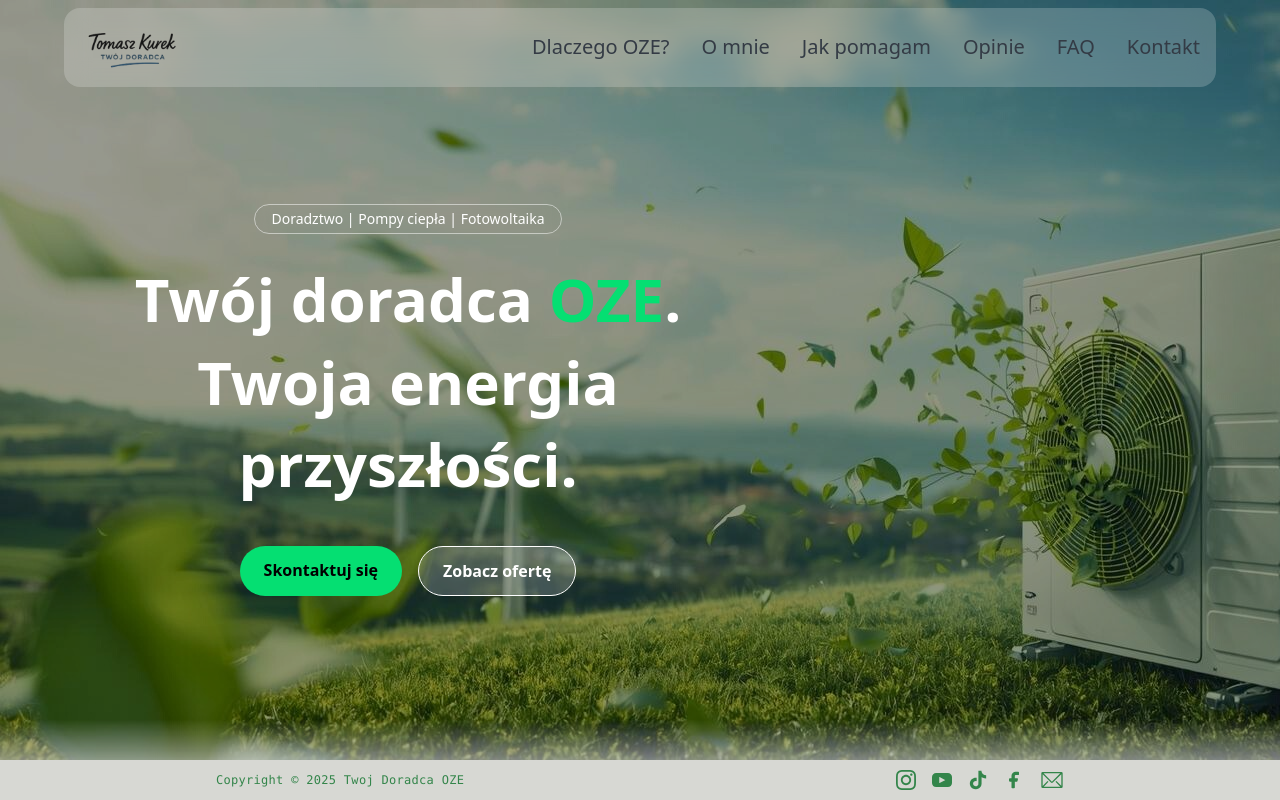
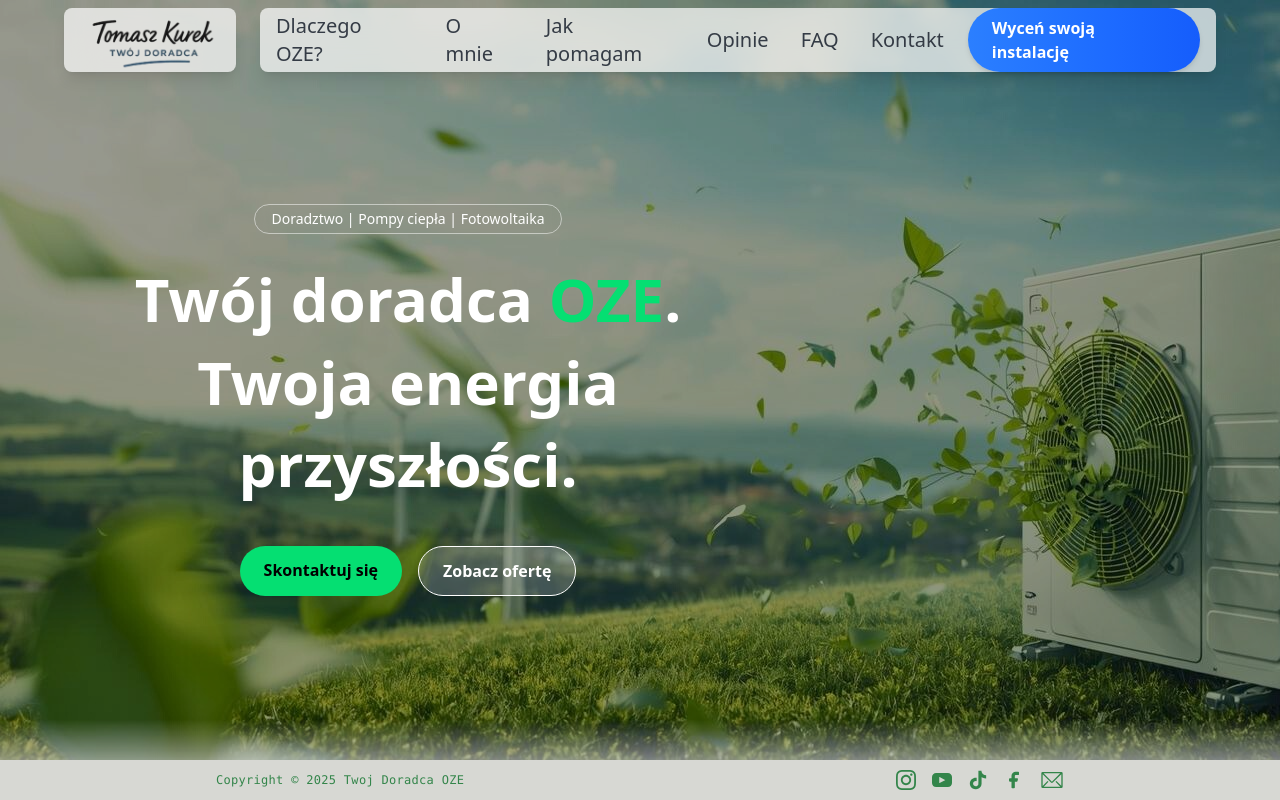
Before and after one commit to Giszta/twoj-doradca, a Next.js app: page / in a window 1280 px wide. Shown: the top 800 px of the page. Built offline with nearby package versions, Linux system fonts and the light colour scheme.

Commit message:
navbar design rework

```diff
--- a/next.config.ts
+++ b/next.config.ts
@@ -1,10 +1,11 @@
 /** @type {import('next').NextConfig} */
 
-import svgr from "@svgr/webpack";
+
+import type { Configuration } from "webpack";
 
 const nextConfig = {
-	webpack(config) {
-		config.module.rules.push({
+	webpack(config: Configuration) {
+		config.module?.rules?.push({
 			test: /\.svg$/,
 			use: ["@svgr/webpack"],
 		});
--- a/src/app/components/HelpSection.tsx
+++ b/src/app/components/HelpSection.tsx
@@ -30,7 +30,7 @@ const steps = [
   },
 ];
 
-const HowIHelp: FC = () => {
+const HelpSection: FC = () => {
   return (
     <section id="help"
     className="py-20 bg-stone-100">
@@ -64,4 +64,4 @@ const HowIHelp: FC = () => {
   );
 };
 
-export default HowIHelp;
+export default HelpSection;
--- a/src/app/components/Navbar.tsx
+++ b/src/app/components/Navbar.tsx
@@ -5,7 +5,6 @@ import NavbarItem from "./NavbarItem";
 import { Bars3Icon, XMarkIcon } from "@heroicons/react/24/solid";
 import MenuOverlay from "./MenuOverlay";
 import Image from "next/image";
-// import Logo from "./Logo";
 
 const navbarItem = [
   { title: "Dlaczego OZE?", path: "#why-oze" },
@@ -20,9 +19,7 @@ const Navbar = () => {
   const [navbarOpen, setNavbarOpen] = useState(false);
   const menuRef = useRef<HTMLDivElement>(null);
 
-	const handleItemClick = () => {
-		setNavbarOpen(false);
-	};
+  const handleItemClick = () => setNavbarOpen(false);
 
   useEffect(() => {
     const handleClickOutside = (event: MouseEvent) => {
@@ -41,12 +38,11 @@ const Navbar = () => {
   }, [navbarOpen]);
 
   return (
-		<nav
-			className="w-[90%] top-2  z-20 flex items-center justify-between  bg-white/20 backdrop-blur-md rounded-2xl fixed"
-			aria-label="Główna nawigacja"
-		>
-			<div className="container mx-auto flex flex-wrap items-center justify-between lg:py-4 px-4 py-2">
+    <header className="fixed top-2 z-30 flex w-[90%] items-center justify-between  mx-auto h-16 gap-6">
+
+      <div className="bg-white/70 backdrop-blur-lg rounded-lg shadow-lg px-4 flex items-center h-full">
         <motion.div
+          className="h-full flex items-center"
           initial={{ opacity: 0 }}
           animate={{ opacity: 1 }}
           transition={{ duration: 0.5, ease: "easeOut" }}
@@ -54,33 +50,42 @@ const Navbar = () => {
           <Image
             src="/img/logo.png"
             alt="Doradca OZE"
-			width={100}
-			height={100}
+            width={140}
+            height={56}
+            className="h-full flex items-center object-contain"
+            priority
+          />
+        </motion.div>
+      </div>
 
-		  />
+      <nav className="flex-1 flex items-center h-full w-full" aria-label="Główna nawigacja">
 
-				</motion.div>
-				<div className="mobile-menu block md:hidden">
+        <div className="block md:hidden">
           <motion.button
             onClick={() => setNavbarOpen(!navbarOpen)}
             whileTap={{ scale: 0.95 }}
-						className="flex items-center px-3 py-2 border rounded border-(--green-primary) text-(--green-primary) hover:text-(--green-primary-hover) hover:border-(--green-primary-hover)"
+            className="flex items-center px-3 py-2 rounded-lg border text-(--green-primary) border-(--green-primary) hover:text-(--green-primary-hover) hover:border-(--green-primary-hover) transition-colors"
           >
             {navbarOpen ? (
-							<XMarkIcon className="h-5 w-5" />
+              <XMarkIcon className="h-6 w-6" />
             ) : (
-							<Bars3Icon className="h-5 w-5" />
+              <Bars3Icon className="h-6 w-6" />
             )}
           </motion.button>
         </div>
-				<div className="menu hidden md:block md:w-auto" id="navbar">
-					<ul className="flex p-4 md:p-0 md:flex-row md:space-x-8 mt-0">
+
+        <div
+          className="hidden md:flex md:w-full md:justify-around px-4  bg-white/70 backdrop-blur-lg rounded-lg shadow-lg items-center h-full"
+          id="navbar"
+        >
+          <ul className="flex md:flex-row justify-between md:space-x-8 self-center h-full items-center">
             {navbarItem.map((link) => (
               <motion.li
                 key={link.path}
                 initial={{ opacity: 0 }}
                 animate={{ opacity: 1 }}
                 transition={{ duration: 0.5, ease: "easeOut" }}
+                className="flex items-center h-full"
               >
                 <NavbarItem
                   href={link.path}
@@ -90,8 +95,26 @@ const Navbar = () => {
               </motion.li>
             ))}
           </ul>
+
+          <motion.div
+            key="price"
+            initial={{ opacity: 0 }}
+            animate={{ opacity: 1 }}
+            transition={{ duration: 0.5, ease: "easeOut" }}
+            className="ml-6 flex items-center"
+          >
+            <motion.a
+              href="#contact"
+              whileHover={{ scale: 1.05 }}
+              whileTap={{ scale: 0.95 }}
+              className="px-6 py-2 rounded-full bg-gradient-to-r from-blue-500 to-blue-600 text-white font-semibold shadow-md hover:shadow-lg hover:from-blue-600 hover:to-blue-700 transition-all"
+              onClick={handleItemClick}
+            >
+              Wyceń swoją instalację
+            </motion.a>
+          </motion.div>
         </div>
-			</div>
+
         <AnimatePresence>
           {navbarOpen && (
             <motion.div
@@ -107,6 +130,7 @@ const Navbar = () => {
           )}
         </AnimatePresence>
       </nav>
+    </header>
   );
 };
 
--- a/src/app/page.tsx
+++ b/src/app/page.tsx
@@ -4,7 +4,7 @@ import Footer from "./components/Footer";
 import Navbar from "./components/Navbar";
 import HeroSection from "./components/HeroSection";
 import FAQ from "./components/Faq";
-import HowWeHelp from "./components/HelpSection";
+import HelpSection from "./components/HelpSection";
 import WhyOZE from "./components/WhySection";
 import AboutMe from "./components/AboutSection";
 import Opinions from "./components/OpinionsSection";
@@ -18,7 +18,7 @@ export default function Home() {
       <div className="container  mx-auto px-12 py-4 ">
         <WhyOZE></WhyOZE>
         <AboutMe></AboutMe>
-        <HowWeHelp></HowWeHelp>
+        <HelpSection></HelpSection>
         <FAQ></FAQ>
         <Opinions></Opinions>
         <Contact></Contact>
```
Lines whose indentation alone changed are shown as unchanged.
